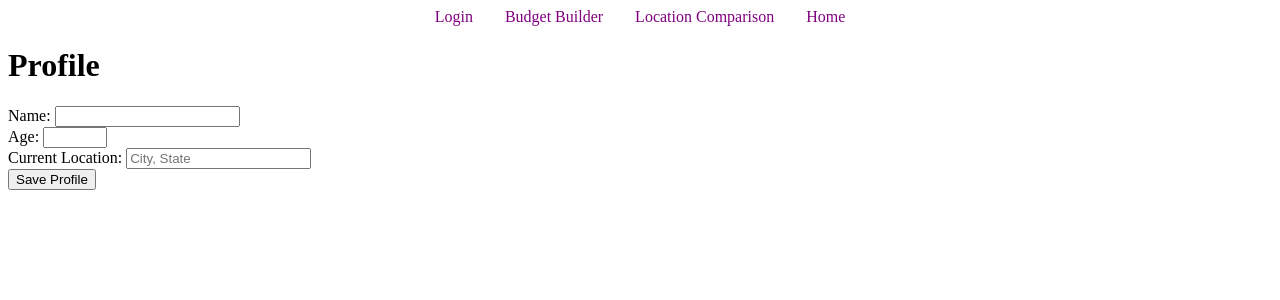
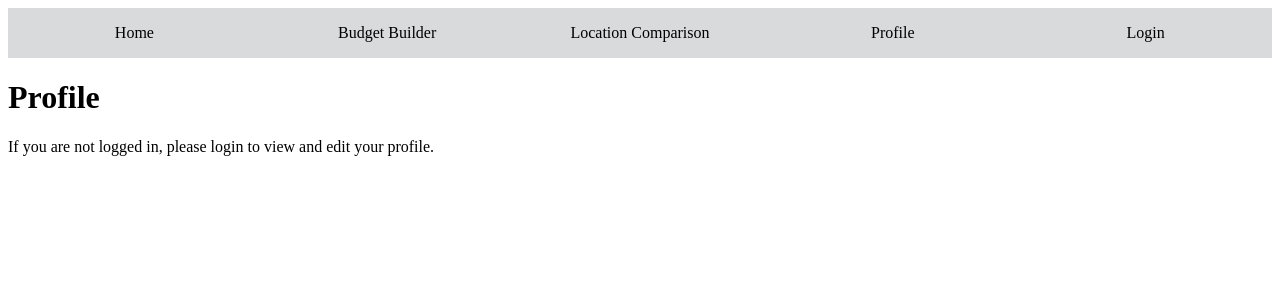
Before and after one commit to FluffinPuffin/shellHacks2025, a PHP site: page /profile.php in a window 1280 px wide. Shown: the top 300 px of the page. Run offline with PHP 8.4, Linux system fonts and the light colour scheme.

Commit message:
nav bar done

```diff
--- a/shellHacks2025/frontEnd/css/style.css
+++ b/shellHacks2025/frontEnd/css/style.css
@@ -20,6 +20,44 @@
 /* Logout */
 
 /* Navgation */
+.nav-links {
+    list-style: none;
+    display: flex;
+    gap: 0;
+    /* remove gap from ul; we’ll use margin on li if needed */
+    margin: 0;
+    padding: 0;
+    justify-content: center;
+    background-color: #d9dadb;
+    width: 100%;
+    height: 50px;
+}
+
+.nav-links li {
+    flex: 1;
+    /* Make each li take equal space */
+}
+
+.nav-links a {
+    display: flex;
+    /* Make the link a flex container */
+    align-items: center;
+    /* Vertically center text */
+    justify-content: center;
+    /* Horizontally center text */
+    height: 100%;
+    /* Fill the li height */
+    text-decoration: none;
+    color: black;
+    /* link color */
+    transition: background-color 0.3s;
+}
+
+.nav-links a:hover {
+    background-color: #b3b3b3;
+    /* Full box hover effect */
+    text-decoration: underline;
+}
 
 
 /* Profile */
--- a/shellHacks2025/frontEnd/navigation.php
+++ b/shellHacks2025/frontEnd/navigation.php
@@ -1,19 +1,19 @@
 <?php // Navigation bar at top ?>
 <nav>
-    <ul style="list-style: none; display: flex; gap: 2em; margin: 0; padding: 0; justify-content: center;">
+    <ul class="nav-links">
+        <li><a href="home.php">Home</a></li>
+        <li><a href="budget.php">Budget Builder</a></li>
+        <li><a href="location.php">Location Comparison</a></li>
+        <li><a href="profile.php">Profile</a></li>
         <?php
         // If logged in show logout else show login
         if (isset($_SESSION['username'])) {
         ?>
-            <li><a href="logout.php" style="color: purple; text-decoration: none;">Logout</a></li>
-            <li><a href="profile.php" style="color: purple; text-decoration: none;">Profile</a></li>
+            <li><a href="logout.php">Logout</a></li>
+
         <?php } else { ?>
-            <li><a href="login.php" style="color: purple; text-decoration: none;">Login</a></li>
+            <li><a href="login.php">Login</a></li>
         <?php }?>
 
-        <li><a href="budget.php" style="color: purple; text-decoration: none;">Budget Builder</a></li>
-        <li><a href="location.php" style="color: purple; text-decoration: none;">Location Comparison</a></li>
-
-        <li><a href="home.php" style="color: purple; text-decoration: none;">Home</a></li>
     </ul>
 </nav>
--- a/shellHacks2025/frontEnd/profile.php
+++ b/shellHacks2025/frontEnd/profile.php
@@ -40,7 +40,8 @@ $profile_data = [
 
     <div class="profile-container">
         <h1>Profile</h1>
-
+        <?php if(isset($_SESSION['username'])){ ?>
+            <p>Welcome, <?php echo htmlspecialchars($_SESSION['username']); ?>!</p>
         <?php if (isset($success_message)): ?>
             <div class="success-message">
                 <?php echo htmlspecialchars($success_message); ?>
@@ -67,6 +68,8 @@ $profile_data = [
                 <button type="submit" class="btn btn-primary">Save Profile</button>
             </div>
         </form>
+        <?php }?>
+        <p>If you are not logged in, please login to view and edit your profile.</p>
     </div>
 
 </body>
```
